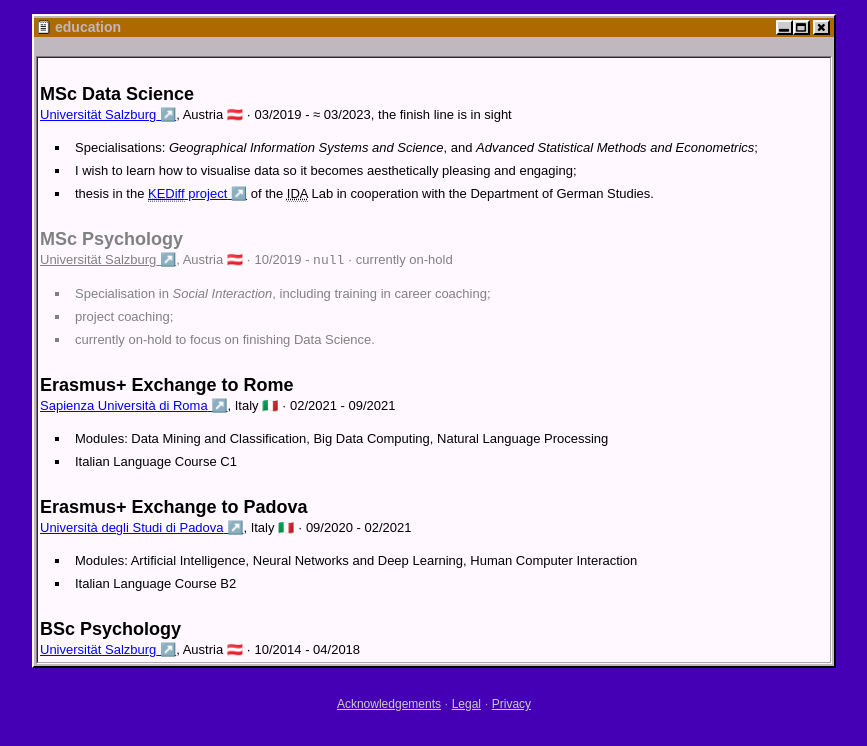
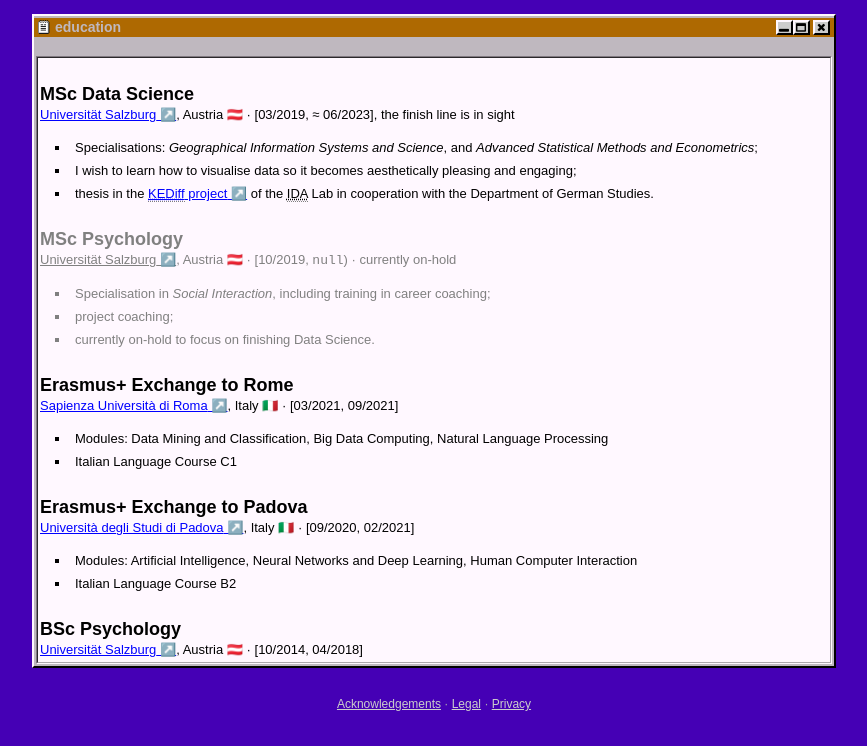
Before and after one commit to LelViLamp/LelViLamp.github.io, a Jekyll site: the page built from cv/education.html, in a window 1280 px wide. Shown: the part 245-991 px from the top of the page, without its empty margins (206-1073 px from the left). Built offline with Jekyll 4.4.1, drawn with Linux system fonts in a browser that asks for light colours.

Commit message:
cv date format changed to intervals

```diff
--- a/cv/education.html
+++ b/cv/education.html
@@ -9,7 +9,7 @@
     <div>
         <h2>MSc Data Science</h2>
         <span class="company"><a href="https://datascience.sbg.ac.at/" target="_blank">Universität Salzburg</a>, Austria 🇦🇹</span> &middot;
-        <span class="time_range">03/2019 - &approx;&nbsp;03/2023, the finish line is in sight</span>
+        <span class="time_range">[03/2019, &approx;&nbsp;06/2023], the finish line is in sight</span>
         <p>
             <ul>
                 <li>Specialisations: <em>Geographical Information Systems and Science</em>, and <em>Advanced Statistical Methods and Econometrics</em>;</li>
@@ -22,7 +22,7 @@
     <div class="unhighlight">
         <h2>MSc Psychology</h2>
         <span class="company"><a href="https://plus.ac.at/psychologie" target="_blank">Universität Salzburg</a>, Austria 🇦🇹</span> &middot;
-        <span class="time_range">10/2019 - <span style="font-family: 'Courier New', Courier, monospace;">null</span> &middot; currently on-hold</span>
+        <span class="time_range">[10/2019, <span style="font-family: 'Courier New', Courier, monospace;">null</span>) &middot; currently on-hold</span>
         <p>
             <ul>
                 <li>Specialisation in <em>Social Interaction</em>, including training in career coaching;</li>
@@ -35,7 +35,7 @@
     <div>
         <h2>Erasmus+ Exchange to Rome</h2>
         <span class="company"><a href="http://datascience.i3s.uniroma1.it/" target="_blank">Sapienza Università di Roma</a>, Italy 🇮🇹</span> &middot;
-        <span class="time_range">02/2021 - 09/2021</span>
+        <span class="time_range">[03/2021, 09/2021]</span>
         <p>
             <ul>
                 <li>Modules: Data Mining and Classification, Big Data Computing, Natural Language Processing</li>
@@ -47,7 +47,7 @@
     <div>
         <h2>Erasmus+ Exchange to Padova</h2>
         <span class="company"><a href="https://www.psicologia.unipd.it" target="_blank">Università degli Studi di Padova</a>, Italy 🇮🇹</span> &middot;
-        <span class="time_range">09/2020 - 02/2021</span>
+        <span class="time_range">[09/2020, 02/2021]</span>
         <p>
             <ul>
                 <li>Modules: Artificial Intelligence, Neural Networks and Deep Learning, Human Computer Interaction</li>
@@ -59,7 +59,7 @@
     <div>
         <h2>BSc Psychology</h2>
         <span class="company"><a href="https://plus.ac.at/psychologie" target="_blank">Universität Salzburg</a>, Austria 🇦🇹</span> &middot;
-        <span class="time_range">10/2014 - 04/2018</span>
+        <span class="time_range">[10/2014, 04/2018]</span>
         <p>
             <ul>
                 <li>Own research project on how languages change and evolve over generations;</li>
@@ -72,7 +72,7 @@
     <div>
         <h2>Erasmus+ Exchange to Guildford</h2>
         <span class="company"><a href="https://surrey.ac.uk/psychology/" target="_blank">University of Surrey</a>, <abbr title="United Kingdom">UK</abbr> 🇬🇧</span> &middot;
-        <span class="time_range">09/2016 - 01/2017</span>
+        <span class="time_range">[09/2016, 01/2017]</span>
         <p>
             <ul><li>Modules: Thought & Language, Intergroup Relations, Advanced Statistics and Data Analysis, and Environmental Psychology</li></ul>
         </p>
```
Also changed, not shown: cv/work.html (+6 -6 lines).
